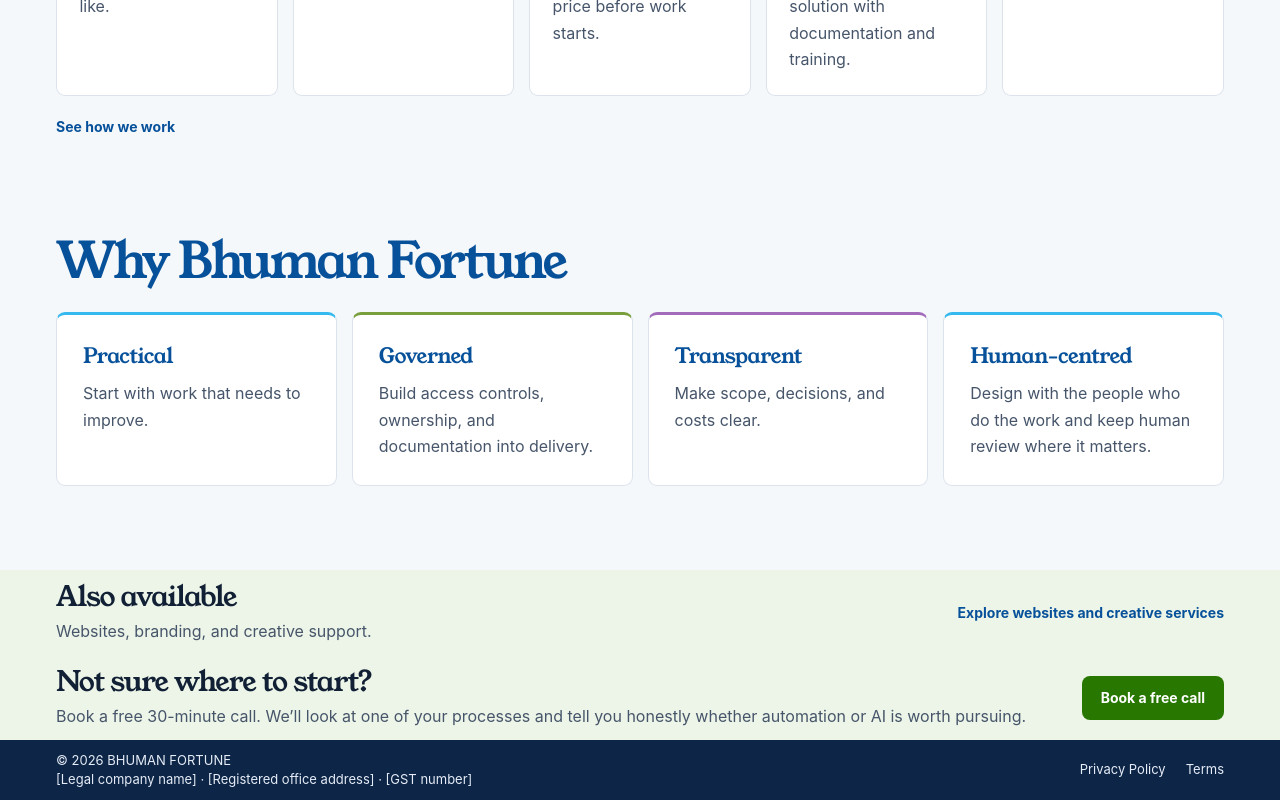
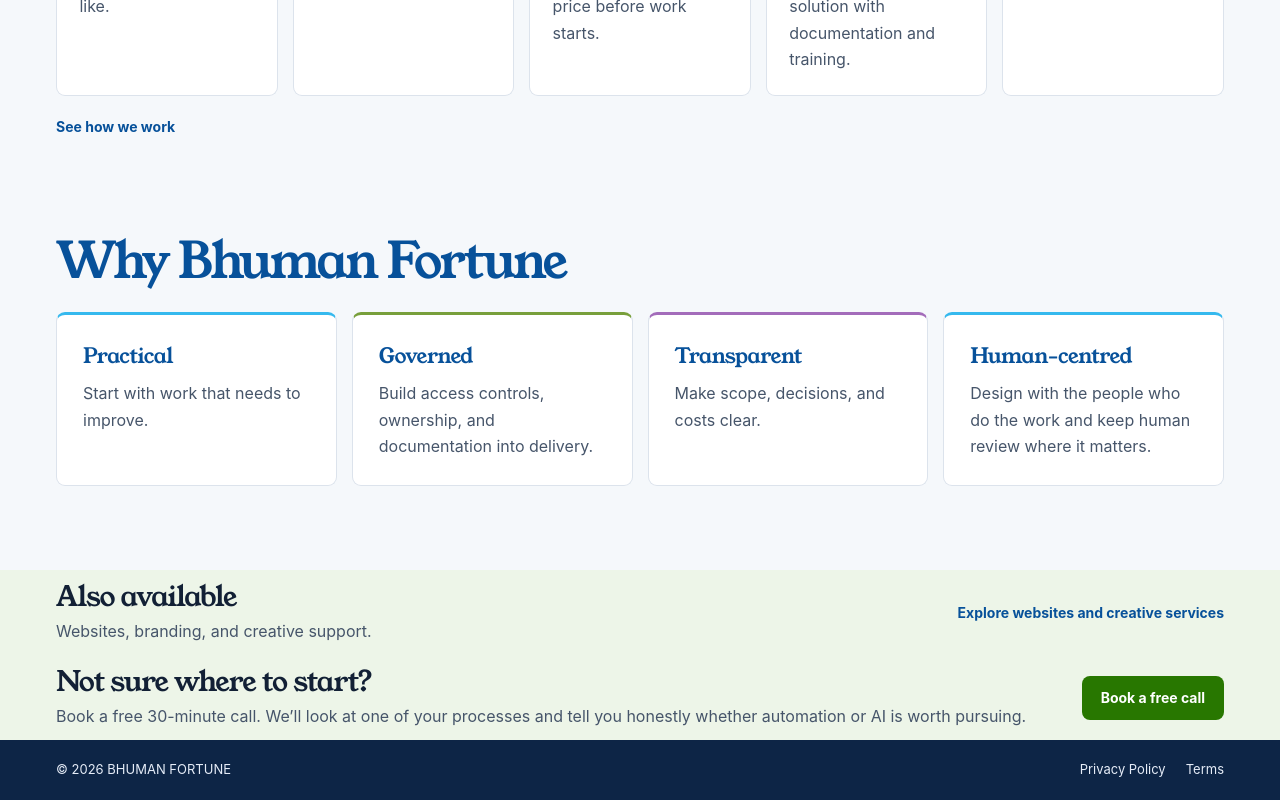
Before and after one commit to bhumanfortune/bhuman, a React (Vite) app: page / in a window 1280 px wide. Shown: the part 1990-2790 px from the top of the page. Built offline with nearby package versions, Linux system fonts and the light colour scheme.

Commit message:
Remove legal placeholders from the site footer

```diff
--- a/src/App.tsx
+++ b/src/App.tsx
@@ -1,7 +1,7 @@
 import { useEffect, useRef, useState, type FormEvent } from 'react';
 import { ChartNoAxesCombined, ChevronDown, Cog, Lightbulb, Menu, Network, Users, X } from 'lucide-react';
 import { contactEmail, industries, isPage, pages, services, solutions } from './content';
-import { bookingUrl, core, coreIds, faq, headline, legal, offers, phone, principles, proofItems, setu, subheading, workSteps, articles, type CoreId } from './positioning';
+import { bookingUrl, core, coreIds, faq, headline, offers, phone, principles, proofItems, setu, subheading, workSteps, articles, type CoreId } from './positioning';
 import { BookCall, ChecklistSignup, CoreCards, LegalCopy, ServiceDetail, Steps, TextList } from './SiteSections';
 
 const navigation = [['Services','/services'],['Offers','/offers'],['How We Work','/how-we-work'],['Insights','/insights'],['Bhuman Setu','/initiatives'],['About','/about'],['Contact','/contact']];
@@ -223,7 +223,7 @@ export function App({path}: {path:string}) {
     <a className="skip-link" href="#main">Skip to content</a><Header path={path}/>
     <main id="main">{path === '/' ? <Home/> : <Inner path={path}/>}</main>
     <footer className="footer"><div className="shell footer-inner">
-      <p>© {new Date().getUTCFullYear()} BHUMAN FORTUNE<br/>{legal.name} · {legal.address} · {legal.gst}</p>
+      <p>© {new Date().getUTCFullYear()} BHUMAN FORTUNE</p>
       <nav aria-label="Legal"><a href="/privacy">Privacy Policy</a><a href="/terms">Terms</a></nav>
     </div></footer>
   </>;
```
